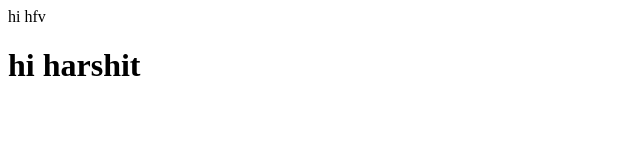
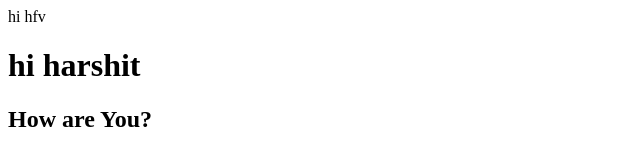
Before and after one commit to harshit104/demo, a plain HTML site: page index.html in a window 1280 px wide. Shown: the whole page, without its empty margins (0-640 px from the left). Drawn offline with Linux system fonts and the light colour scheme.

Commit message:
HTML file Changes

```diff
--- a/index.html
+++ b/index.html
@@ -9,7 +9,7 @@
 <body>
 hi hfv
     <h1> hi harshit</h1>
-
+    <h2>How are You?</h2>
     <script src="./index.js"></script>
 </body>
 </html>
```
